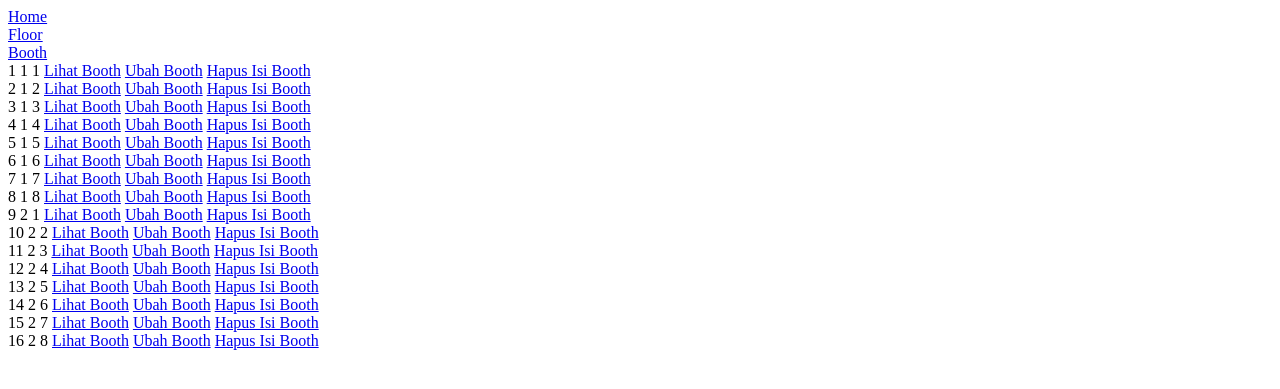
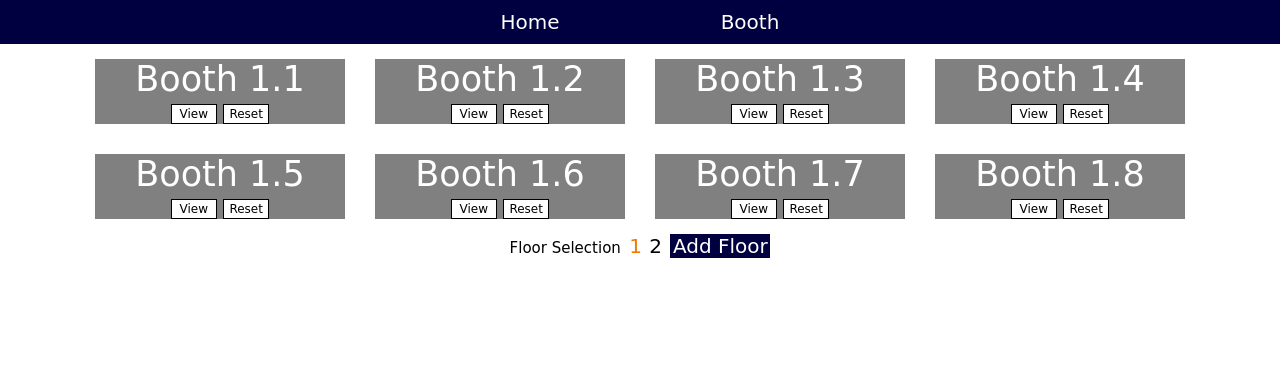
Before and after one commit to galihdea/virtual_booth, a PHP site: page /booth.php in a window 1280 px wide. Shown: the top 389 px of the page. Run offline with PHP 8.4, Linux system fonts and the light colour scheme; data comes from the database, SQL or seed files in the repository.

Commit message:
version 4

```diff
--- a/addbooth.php
+++ b/addbooth.php
@@ -8,6 +8,7 @@
 <head>
 	<meta charset="utf-8">
 	<meta name="viewport" content="width=device-width, initial-scale=1">
+	<link rel="stylesheet" type="text/css" href="booth_styles/main.css">
 	<title></title>
 </head>
 <body>
--- a/addfloor.php
+++ b/addfloor.php
@@ -4,5 +4,5 @@
 	for($i=1;$i<=8;$i++){
 		$floor_add = $con->query("INSERT INTO floor (floor_level,booth_slot_index) VALUES ('$new_floor','$i')");
 	}
-	header("location: floor.php");
+	header("location: booth.php");
 ?>
--- a/booth.php
+++ b/booth.php
@@ -1,27 +1,67 @@
 <?php
 	include 'koneksi.php';
+
+	$page = (isset($_GET['page']))?(int)$_GET['page']:1;
+	$limit = 8;
+	$start = ($page - 1) * $limit;
+
+	$all_booth = $con->query("SELECT * FROM floor");
+	$total_booth = $all_booth->num_rows;
+
+	$total_pages = ceil($total_booth/$limit);
 ?>
 <!DOCTYPE html>
 <html>
 <head>
 	<meta charset="utf-8">
 	<meta name="viewport" content="width=device-width, initial-scale=1">
+	<link rel="stylesheet" type="text/css" href="booth_styles/main.css">
 	<title>Virtual Booth CMS</title>
 	<?php include 'header.php'; ?>
 </head>
 <body>
-	<?php
-		$num = 1;
-		$cek_floor = $con->query("SELECT * FROM floor");
-		while($floor = $cek_floor->fetch_array()){
-			$booth_id = $floor[0];
-			echo $num.' '.$floor[1].' '.$floor[2].' '.$floor[3].' '.$floor[4].' '.$floor[5].' ';
-			echo '<a href="lihatbooth.php?id='.$booth_id.'">Lihat Booth</a> ';
-			echo '<a href="ubahbooth.php?id='.$booth_id.'">Ubah Booth</a> ';
-			echo '<a href="hapusbooth.php?id='.$booth_id.'">Hapus Isi Booth</a> ';
-			echo '<br />';
-			$num++;
-		}
-	?>
+	<div class='content'>
+		<?php
+			$cek_floor = $con->query("SELECT * FROM floor LIMIT ".$start.",".$limit);
+			while($floor = $cek_floor->fetch_array()){
+				$booth_id = $floor[0];
+				if(($floor[3]==NULL)&&($floor[4]==NULL)&&($floor[5]==NULL)&&($floor[6]==NULL)){
+					echo '<div class="booth_container" style="background-color:grey">';
+				}
+				else{
+					echo '<div class="booth_container">';
+				}
+				echo '<div class="booth_name">Booth '.$floor[1].'.'.$floor[2].'</div>';
+				echo '<a href="lihatbooth.php?id='.$booth_id.'">View</a> ';
+				echo '<a href="hapusbooth.php?id='.$booth_id.'">Reset</a> ';
+				echo '</div>';
+			}
+		?>
+
+		<div class='floor_selection'>
+			Floor Selection
+			<?php
+				for($i=1;$i<=$total_pages;$i++){
+					if($i==$page){
+						echo '<a class="selected">'.$i.'</a>';
+					}
+					else{
+						echo '<a href="booth.php?page='.$i.'">'.$i.'</a>';
+					}
+				}
+
+				$cek_floor = $con->query("SELECT * FROM floor GROUP BY floor_level");
+				$max_floor = 0;
+				while($floor = $cek_floor->fetch_array()){
+					//echo $floor[1].'<br>';
+					if ($floor[1]>$max_floor){
+						$max_floor = $floor[1];
+					}
+				}
+				$addfloor = $max_floor + 1;
+			?>
+			<a class='button' href="addfloor.php?floor=<?=$addfloor?>">Add Floor</a>
+		</div>
+	</div>
 </body>
 </html>
--- /dev/null
+++ b/booth_styles/main.css
@@ -0,0 +1,172 @@
+:root {
+  --dark: rgb(0, 0, 0);
+  --primary: rgb(0, 0, 64);
+  --accent: rgb(242, 121, 0);
+}
+
+body{
+	margin: 0;
+	padding: 0;
+	font-family: "Comic Sans MS";
+}
+
+header{
+	text-align: center;
+	background-color: var(--primary);
+}
+
+header a{
+	display: inline-block;
+	width: 200px;
+	margin: 10px;
+	text-align: center;
+	text-decoration: none;
+	color: white;
+	font-size: 20px;
+}
+
+header a:hover{
+	color: var(--accent);
+}
+
+.content{
+	text-align: center;
+}
+
+.information{
+	width: 100%;
+	text-align: center;
+}
+
+.information table{
+	margin: 0 auto;
+}
+
+.empty{
+	color: var(--dark);
+	background-color: grey;
+}
+
+.booth_container{
+	font-size: 20px;
+	display: inline-block;
+	margin: 15px;
+	width: 250px;
+	color: white;
+	background-color: var(--primary);
+}
+
+.booth_container a{
+	display: inline-block;
+	width: 40px;
+	padding: 2px;
+	text-align: center;
+	text-decoration: none;
+	border: solid black 1px;
+	color: var(--dark);
+	background-color: white;
+	font-size: 12px;
+}
+
+.booth_container a:hover{
+	background-color: var(--accent);
+	color: var(--primary);
+}
+
+.floor_selection{
+	text-align: center;
+	width: 100%;
+	font-size: 15px;
+}
+
+.floor_selection a{
+	display: inline-block;
+	font-size: 20px;
+	width: 20px;
+	text-decoration: none;
+	color: var(--dark);
+}
+
+.floor_selection a:hover{
+	color: var(--accent);
+}
+
+.floor_selection .selected{
+	color: var(--accent);
+}
+
+.floor_selection .button{
+	display: inline-block;
+	width: 100px;
+	font-size: 20px;
+	text-decoration: none;
+	background-color: var(--primary);
+	color: white;
+}
+
+.floor_selection .button:hover{
+	background-color: var(--accent);
+	color: var(--dark);
+}
+
+.content .booth_name{
+	font-size: 35px;
+}
+
+.content table{
+	margin: 0 auto;
+}
+
+.content table select{
+	width: 480px;
+	font-family: "Comic Sans MS";
+}
+
+.content table textarea{
+	width: 480px;
+	height: 250px;
+	font-family: "Comic Sans MS";
+}
+
+.content table th, td {
+  padding-top: 10px;
+  padding-bottom: 20px;
+  padding-left: 30px;
+  padding-right: 40px;
+}
+
+.content table button{
+	display: inline-block;
+	width: 100px;
+	font-size: 20px;
+	text-decoration: none;
+	background-color: var(--primary);
+	color: white;
+	margin: 10px;
+	border: solid 1px black;
+	padding: 5px;
+}
+
+.content table button:hover{
+	background-color: var(--accent);
+	color: var(--dark);
+	cursor: pointer;
+}
+
+.content table a{
+	display: inline-block;
+	width: 100px;
+	font-size: 20px;
+	text-decoration: none;
+	background-color: var(--primary);
+	color: white;
+	margin: 10px;
+	border: solid 1px black;
+	padding: 3px;
+}
+
+.content table a:hover{
+	background-color: var(--accent);
+	color: var(--dark);
+	cursor: pointer;
+}
--- a/floor.php
+++ b/floor.php
@@ -6,6 +6,7 @@
 <head>
 	<meta charset="utf-8">
 	<meta name="viewport" content="width=device-width, initial-scale=1">
+	<link rel="stylesheet" type="text/css" href="booth_styles/main.css">
 	<title>Virtual Booth CMS</title>
 	<?php include 'header.php'; ?>
 </head>
--- a/header.php
+++ b/header.php
@@ -1,5 +1,6 @@
 <?php
-	echo '<a href="index.php">Home</a><br>';
-	echo '<a href="floor.php">Floor</a><br>';
-	echo '<a href="booth.php">Booth</a><br>';
+	echo '<header>';
+	echo '<a href="index.php">Home</a>';
+	echo '<a href="booth.php">Booth</a>';
+	echo '</header>';
 ?>
--- a/ubahbooth.php
+++ b/ubahbooth.php
@@ -10,6 +10,7 @@
 <head>
 	<meta charset="utf-8">
 	<meta name="viewport" content="width=device-width, initial-scale=1">
+	<link rel="stylesheet" type="text/css" href="booth_styles/main.css">
 	<title></title>
 </head>
 <body>
@@ -50,7 +51,7 @@
 		$videotmp = $_FILES['booth_video']['tmp_name'];
 		$folder_video = "booth_video/".$videofile;
 
-		$editbooth_query = $con->query("UPDATE floor SET booth_type='$type',booth_text='$text',booth_image='$imagefile',booth_video='$videofile' WHERE id='$booth_id'");
+		$editbooth_query = $con->query("UPDATE floor SET booth_type='$type',booth_text='$text',booth_image='$imagefile',booth_video='$videofile' WHERE booth_id='$booth_id'");
 
 		if(move_uploaded_file($imagetmp, $folder_image) && move_uploaded_file($videotmp, $folder_video)){
 			header("location:booth.php");
```
Also changed, not shown: index.php (+15 -4 lines), lihatbooth.php (+68 -21 lines), booth_image/WhatsApp Image 2022-10-25 at 12.43.51.jpg (added), booth_image/takbisa.PNG (added), 1 other file.
